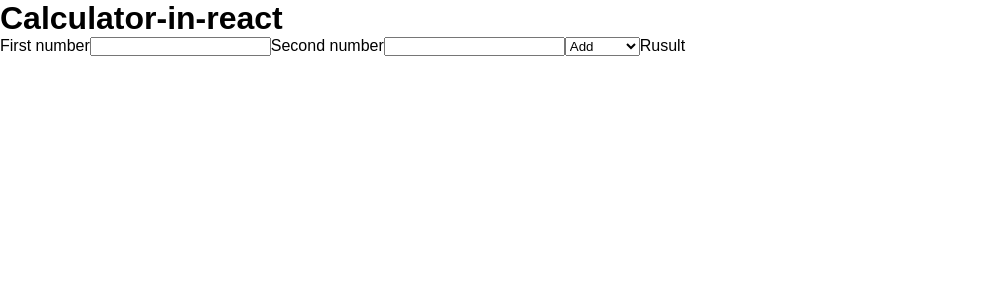
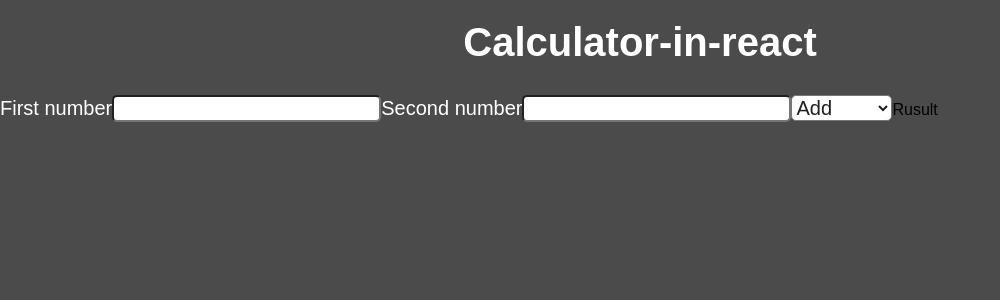
Before and after one commit to marivanenoronha/calculator-in-react, a React (Vite) app: page / in a window 1280 px wide. Shown: the top 300 px of the page, without its empty margins (0-1000 px from the left). Built offline with nearby package versions, Linux system fonts and the light colour scheme.

Commit message:
add app h1 label input and select

```diff
--- a/src/App.css
+++ b/src/App.css
@@ -3,4 +3,36 @@
   padding: 0;
   font-family: sans-serif;
   box-sizing: border-box;
+  background: #4b4b4b;
 }
+
+.app {
+  display: flex;
+  justify-content: center;
+  align-items: center;
+  flex-direction: column;
+  height: 100vh;
+}
+
+h1 {
+  text-align: center;
+  font-size: 40px;
+  color: white;
+  padding: 20px;
+}
+
+label,
+input,
+select {
+  font-size: 20px;
+  color: white;
+  margin-top: 10px;
+}
+
+input,
+select {
+  background-color: white;
+  color: rgb(32, 32, 32);
+  border-radius: 5px;
+  cursor: pointer;
+}
```
